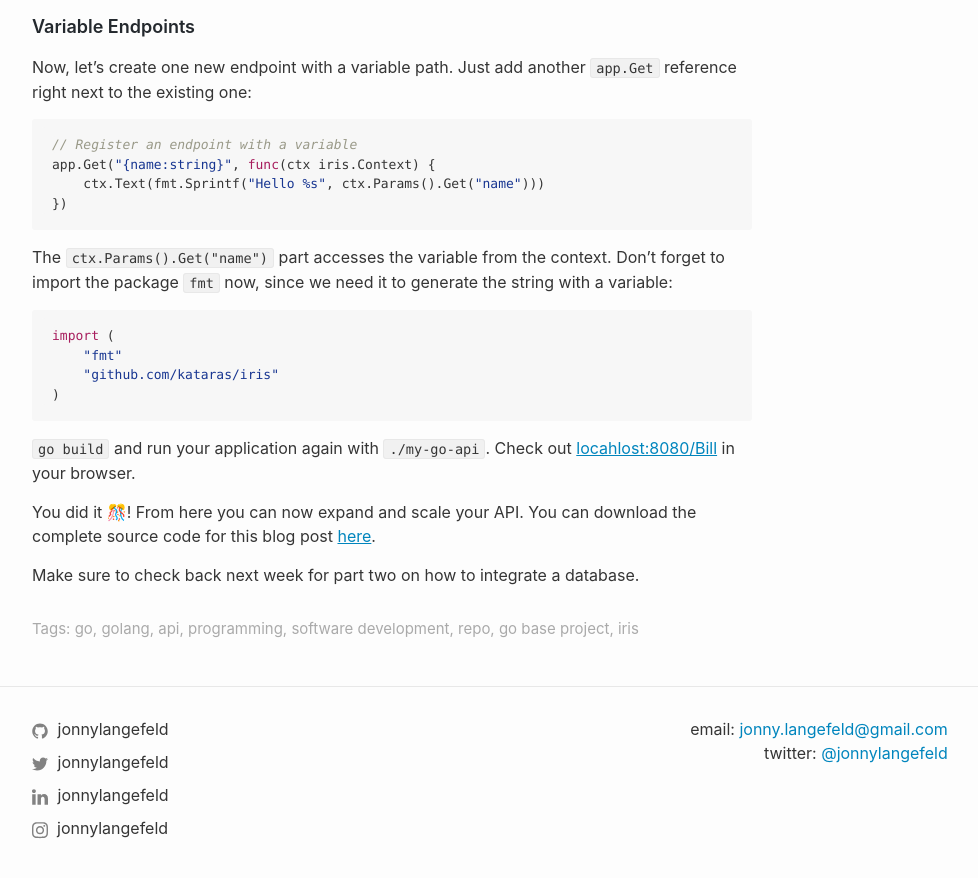
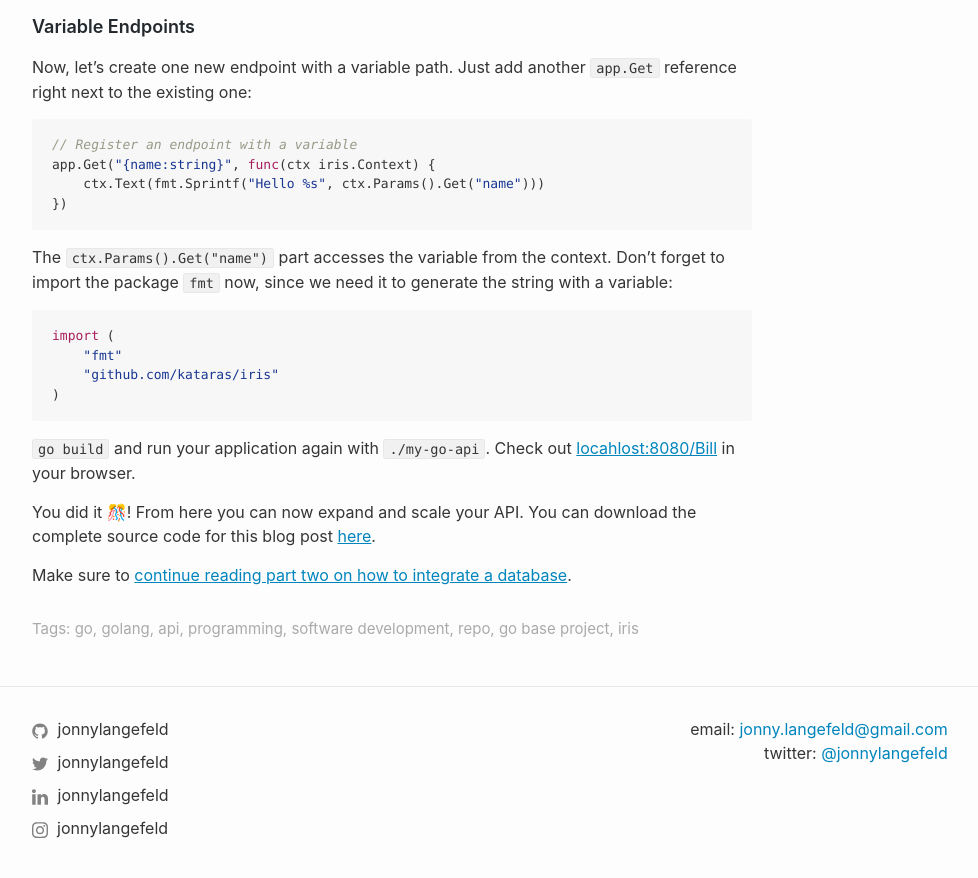
Before and after one commit to jonnylangefeld/jonnylangefeld.com, a Jekyll site: the page built from _posts/2019-02-18-how-to-write-a-go-api-part-1-webserver-with-iris.md, in a window 1280 px wide and 900 px high, scrolled down 2460 px. Shown: the top 878 px of the window, without its empty margins (68-1046 px from the left). Built offline with Jekyll 4.4.1, drawn with Linux system fonts in a browser that asks for light colours.

Commit message:
Go live part 2

```diff
--- a/_posts/2019-02-18-how-to-write-a-go-api-part-1-webserver-with-iris.md
+++ b/_posts/2019-02-18-how-to-write-a-go-api-part-1-webserver-with-iris.md
@@ -124,4 +124,4 @@ import (
 
 You did it 🎊! From here you can now expand and scale your API. You can download the complete source code for this blog post [here](https://github.com/jonnylangefeld/go-api-base-project/archive/part-1.zip).
 
-Make sure to check back next week for part two on how to integrate a database.
+Make sure to [continue reading part two on how to integrate a database](/blog/how-to-write-a-go-api-part-2-database-integration).
```
